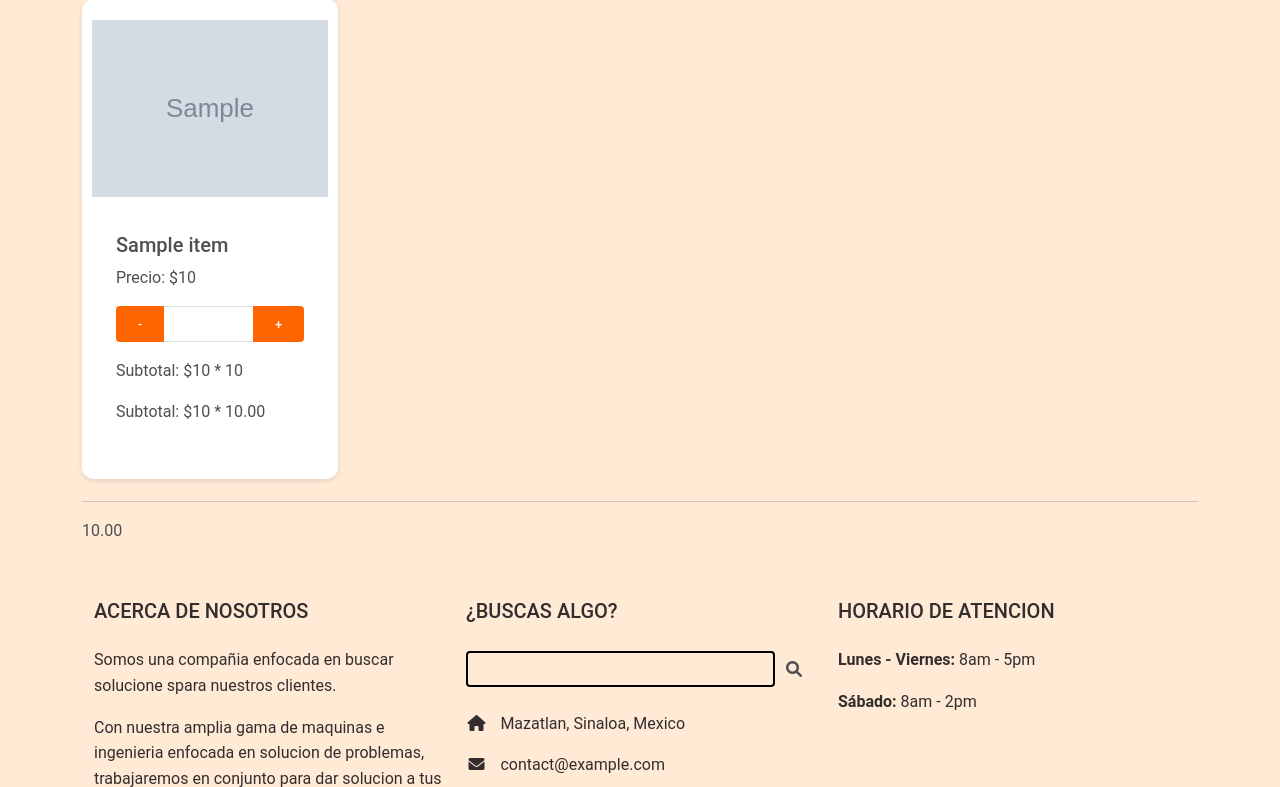
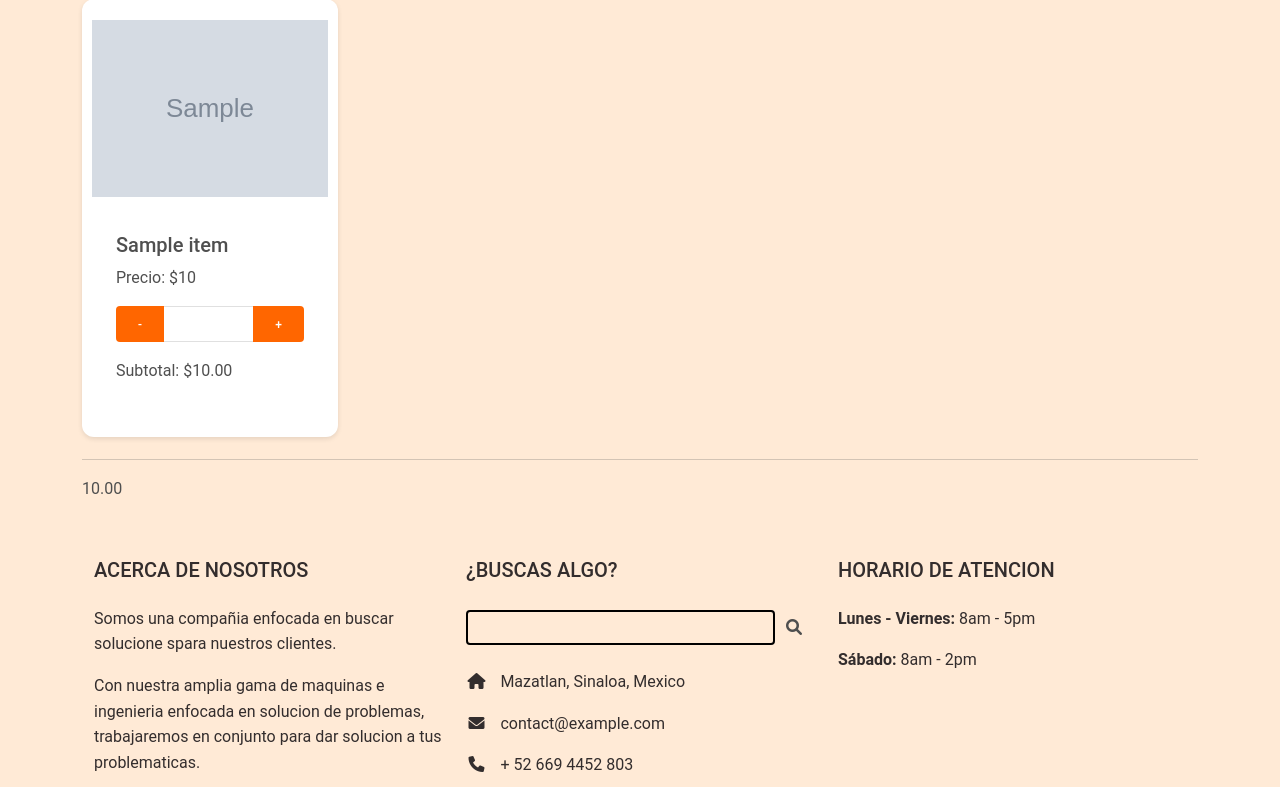
Before and after one commit to TMestructuralDev/website, a Django app: template src/sitioweb/tienda/templates/tienda/carrito.html in a window 1280 px wide. Shown: the part 728-1515 px from the top of the page. Run offline with Django 5.2, Linux system fonts and the light colour scheme; data comes from the database, SQL or seed files in the repository; the template is opened without the code that fills it: most values are stand-ins (such as "Sample title", 1, 10 or a date in 2020); grey boxes marked "Sample" are stand-in pictures; some libraries are stand-ins or nearby versions.

Commit message:
Corregido subtotal del template carrito

```diff
--- a/src/sitioweb/tienda/templates/tienda/carrito.html
+++ b/src/sitioweb/tienda/templates/tienda/carrito.html
@@ -21,9 +21,7 @@
                                 <input type="number" class="form-control text-center cantidad-input" value="{{ item.cantidad }}" min="0" data-id="{{ item.id }}" readonly>
                                 <button class="btn btn-outline-secondary btn-increase" type="button" data-id="{{ item.id }}">+</button>
                             </div>
-                            <p class="card-text">Subtotal: $<span class="subtotal" id="subtotal-{{ item.id }}">{{ item.cantidad|floatformat:2|floatformat }} * {{ item.precio|floatformat:2|floatformat }}</span></p>
-                            <!-- Si no tienes subtotal en el contexto, puedes calcular así: -->
-                            <p class="card-text">Subtotal: $<span class="subtotal" id="subtotal-{{ item.id }}">{{ item.cantidad|floatformat:2|floatformat|floatformat:"2"|floatformat }} * {{ item.precio|floatformat:"2" }}</span></p>
+                            <p class="card-text">Subtotal: $<span class="subtotal" id="subtotal-{{ item.id }}">{{ item.subtotal|floatformat:2 }}</span></p>
                         </div>
                     </div>
                 </div>
```
